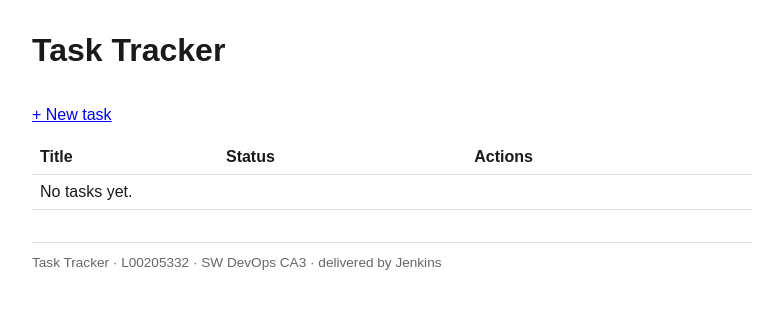
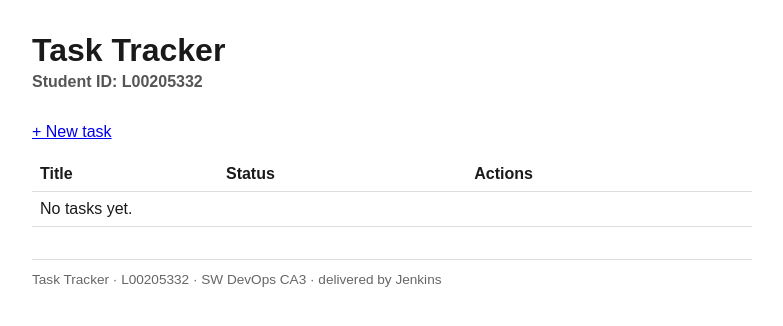
Before and after one commit to L00205332/L00205332-SW-DevOps-CA3-CA4-Pipeline, a Flask app: page / in a window 1280 px wide. Shown: the top 326 px of the page, without its empty margins (248-1031 px from the left). Run offline with Flask 3, Linux system fonts and the light colour scheme; data that the repository does not hold is empty.

Commit message:
feat(frontend): show student ID in the page header

```diff
--- a/app/frontend/static/style.css
+++ b/app/frontend/static/style.css
@@ -1,5 +1,7 @@
 body { font-family: sans-serif; max-width: 720px; margin: 2rem auto; color: #1a1a1a; }
 header h1 a { text-decoration: none; color: inherit; }
+header h1 { margin-bottom: 0.25rem; }
+.student-id { margin-top: 0; color: #555; font-weight: 600; }
 table { width: 100%; border-collapse: collapse; margin-top: 1rem; }
 th, td { text-align: left; padding: 0.5rem; border-bottom: 1px solid #ddd; }
 .button { display: inline-block; margin-top: 1rem; }
--- a/app/frontend/templates/base.html
+++ b/app/frontend/templates/base.html
@@ -8,6 +8,9 @@
 <body>
   <header>
     <h1><a href="{{ url_for('index') }}">Task Tracker</a></h1>
+    {# Header line added for a second CA3 demo run: another small, visible
+       change to follow from a merged PR through to production. #}
+    <p class="student-id">Student ID: L00205332</p>
   </header>
   <main>
     {% block content %}{% endblock %}
```
